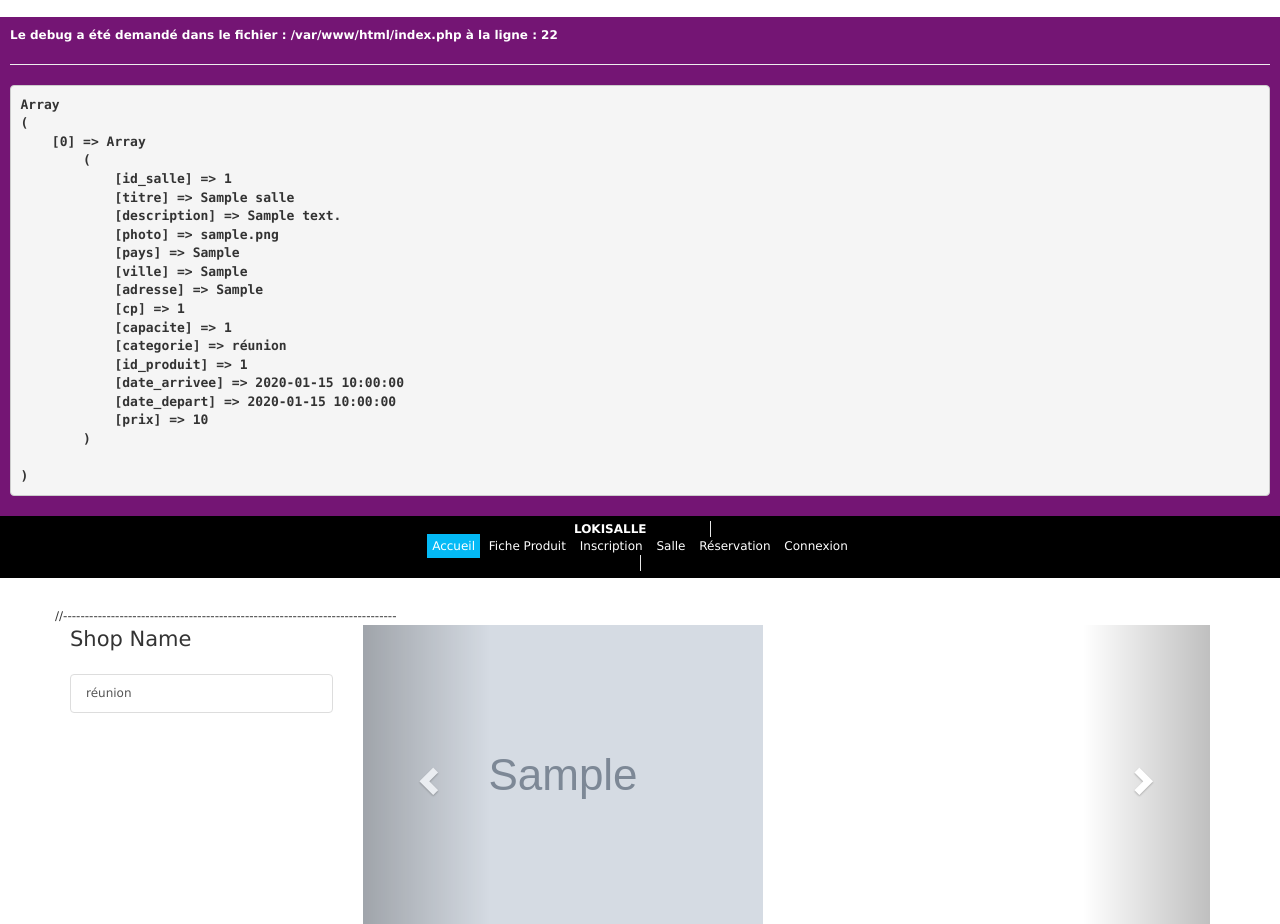
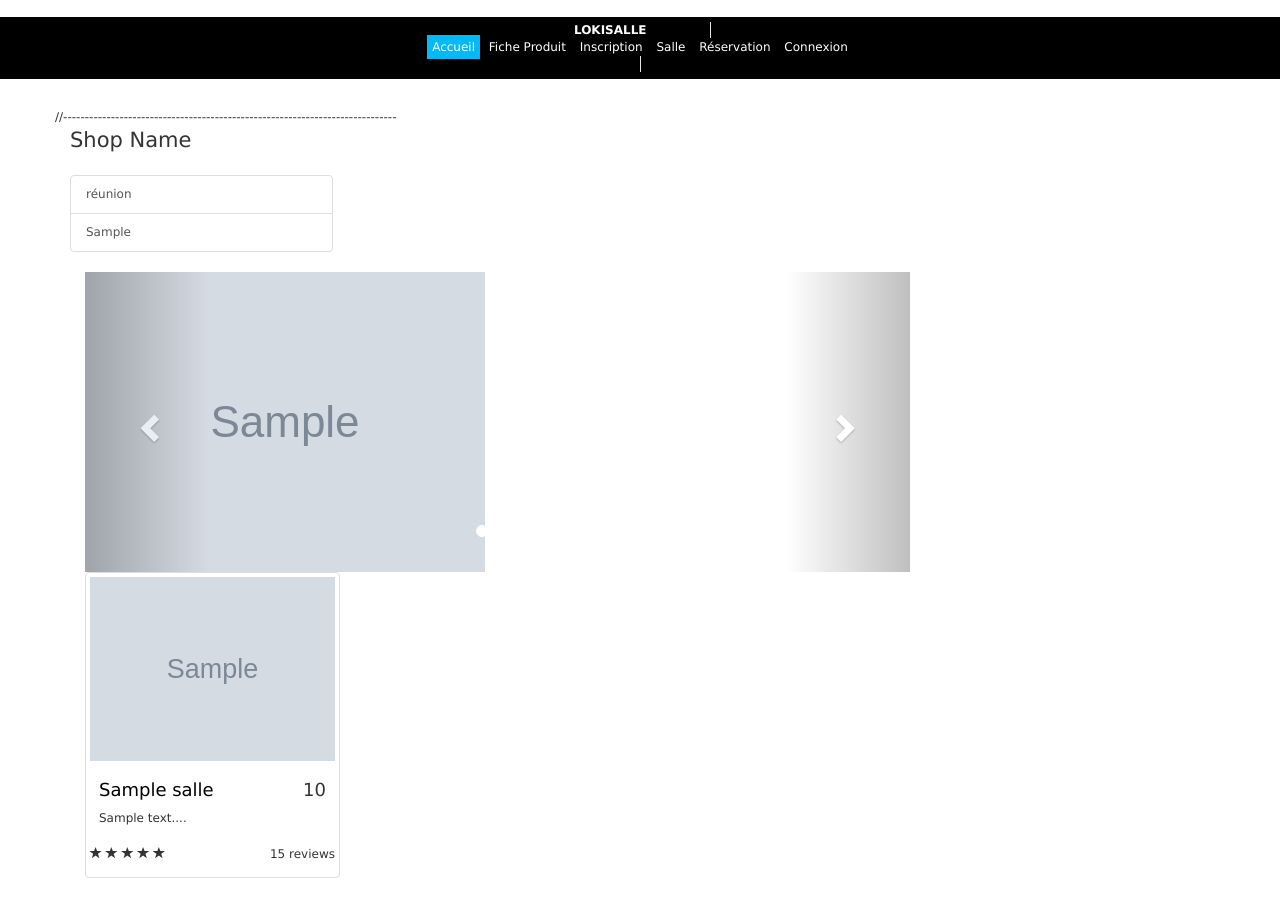
Before and after one commit to Vivus89/lokisalle, a PHP site: page /index.php in a window 1280 px wide. Shown: the top 924 px of the page. Run offline with PHP 8.4, Linux system fonts and the light colour scheme; tables that the repository leaves empty hold one stand-in row (values such as "Sample post"); grey boxes marked "Sample" are stand-in pictures; data that the repository does not hold is empty.

Commit message:
index
index

```diff
--- a/index.php
+++ b/index.php
@@ -3,7 +3,7 @@
 
 
 // traitement pour récupérer toutes les catégories
-$resultat = $pdo -> query("SELECT DISTINCT categorie FROM salle");
+$resultat = $pdo -> query("SELECT * FROM salle");
 $categorie = $resultat -> fetchAll(PDO::FETCH_ASSOC);
 // Grâce à fetchAll(), $categorie est un array multidimentionnel avec les infos de chaque categorie. A l'indice categorie, je trouve le nom de ma categorie.
 
@@ -19,7 +19,7 @@
 );
 $resultat = $req ;
  $produits = $resultat -> fetchAll(PDO::FETCH_ASSOC);
-debug($produits);
+
 // Traitement pour récupérer tous produits par catégorie (ou par default tous les produits du site)
 if(isset($_GET['categorie']) && $_GET['categorie'] != ''){
 	$resultat = $pdo -> prepare("SELECT * FROM salle WHERE categorie = :categorie");
@@ -30,14 +30,18 @@
 		$produits = $resultat -> fetchAll(PDO::FETCH_ASSOC);
 	}
 	else{
-		$resultat = $pdo -> query("SELECT * FROM salle");
+		$resultat = $pdo -> query("SELECT * FROM salle
+    LEFT JOIN produit
+    ON salle.id_salle = produit.id_salle");
 		$produits = $resultat -> fetchAll(PDO::FETCH_ASSOC);
 		// Si on est dans ce ELSE cela signifie que notre requête n'a rien trouvé concernant cette catégorie... oupsss ! L'utilisateur a certainement modifié l'URL (cas exeptionnel entre l'arrivée sur cette page et le clic, on a plus de stock dans cette catégorie)
 		// Dans ce cas, on peut soit recharger la page, soit rediriger vers une 404, soit effectuer une requête générique avec tous les produits
 	}
 }
 else{
-	$resultat = $pdo -> query("SELECT * FROM salle");
+	$resultat = $pdo -> query("SELECT * FROM salle
+  LEFT JOIN produit
+  ON salle.id_salle = produit.id_salle");
 	$produits = $resultat -> fetchAll(PDO::FETCH_ASSOC);
 	// On est dans ce ELSE, s'il n'y a pas de paramètre catégorie dans l'URL (quand on arrive sur cette page) ou alors si le paramètre catégorie est vide.
 }
@@ -58,13 +62,43 @@
 
             <div class="col-md-3">
                 <p class="lead">Shop Name</p>
-                <?php foreach($categorie as $valeur) : ?>
+
                 <div class="list-group">
+                  <?php
+                  $resultat = $pdo->query('SELECT * FROM salle');
+                  foreach ($resultat as $valeur)
+
+
+                  {
+                  ?>
                     <a href="?categorie=<?= $valeur['categorie'] ?>" class="list-group-item"><?= $valeur['categorie'] ?></a>
 
+                    <?php
+                    }
+
+                    ?>
+                    <?php
+                    $resultat = $pdo->query('SELECT * FROM salle');
+                    foreach ($resultat as $valeur)
+
+
+                    {
+                    ?>
+                      <a href="?ville=<?= $valeur['ville'] ?>" class="list-group-item"><?= $valeur['ville'] ?></a>
+
+                      <?php
+                      }
+
+                      ?>
+
                 </div>
+
+
+
             </div>
-            <?php endforeach; ?>
+          </div>
+
+
             <div class="col-md-9">
 
                 <div class="row carousel-holder">
@@ -106,9 +140,9 @@
                     </div>
 
                 </div>
+
+                <div class="row">
 <?php foreach($produits as $valeur) : ?>
-                <div class="row">
-
                     <div class="col-sm-4 col-lg-4 col-md-4">
 
                         <div class="thumbnail">
@@ -132,9 +166,9 @@
                         </div>
 
                     </div>
+                    <?php endforeach; ?>
+                </div>
 
-                </div>
-                <?php endforeach; ?>
             </div>
 
         </div>
```
Also changed, not shown: photo/Pokemon_bandeau.jpg (added), photo/Pokemon_icon-massalia.png (added).
